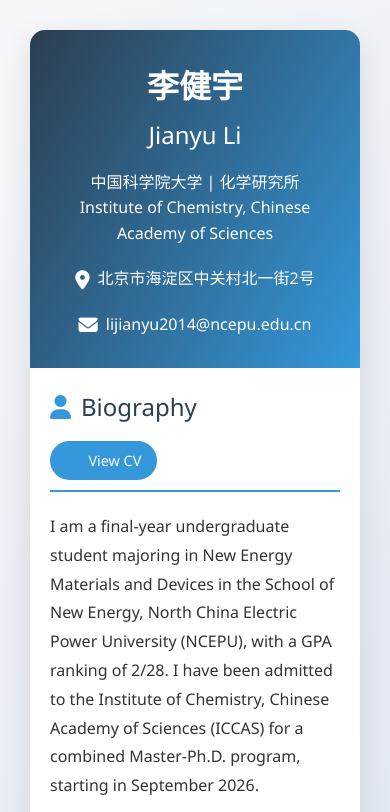
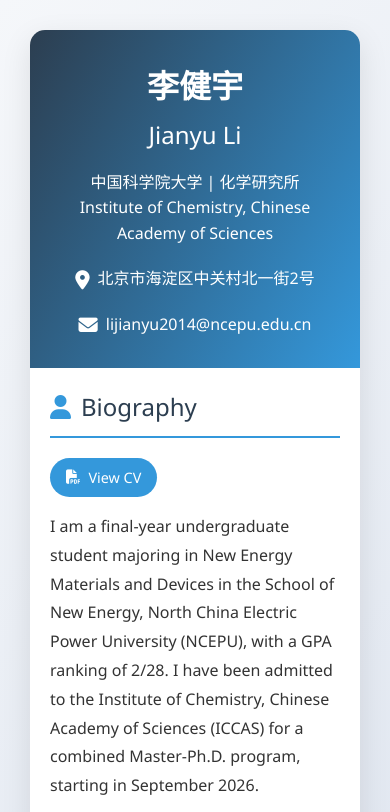
Before and after one commit to Jyli2025/Jyli2025.github.io, a plain HTML site: page index.html in a window 390 px wide. Shown: the top 812 px of the page. Drawn offline with Linux system fonts and the light colour scheme.

Commit message:
Update index.html

```diff
--- a/index.html
+++ b/index.html
@@ -79,15 +79,13 @@
             border-bottom: 2px solid #3498db;
             display: flex;
             align-items: center;
-            justify-content: space-between;
+            gap: 10px;
         }
         .section-title i {
             color: #3498db;
         }
-        .title-content {
-            display: flex;
-            align-items: center;
-            gap: 10px;
+        .cv-link-container {
+            margin-bottom: 15px;
         }
         .cv-link {
             display: inline-flex;
@@ -196,14 +194,6 @@
             .awards-list {
                 grid-template-columns: 1fr;
             }
-            .section-title {
-                flex-direction: column;
-                align-items: flex-start;
-                gap: 15px;
-            }
-            .cv-link {
-                align-self: flex-start;
-            }
         }
     </style>
     <link rel="stylesheet" href="https://cdnjs.cloudflare.com/ajax/libs/font-awesome/6.4.0/css/all.min.css">
@@ -231,14 +221,12 @@
 
         <div class="content">
             <div class="section">
-                <h2 class="section-title">
-                    <div class="title-content">
-                        <i class="fas fa-user"></i> Biography
-                    </div>
-                    <a href="https://Jyli2025.github.io/github_CV.pdf" target="_blank" class="cv-link">
+                <h2 class="section-title"><i class="fas fa-user"></i> Biography</h2>
+                <div class="cv-link-container">
+                    <a href="https://jyli2025.github.io/cv.pdf" target="_blank" class="cv-link">
                         <i class="fas fa-file-pdf"></i> View CV
                     </a>
-                </h2>
+                </div>
                 <p class="bio-text">
                     I am a final-year undergraduate student majoring in New Energy Materials and Devices in the School of New Energy, North China Electric Power University (NCEPU), with a GPA ranking of 2/28. I have been admitted to the Institute of Chemistry, Chinese Academy of Sciences (ICCAS) for a combined Master-Ph.D. program, starting in September 2026.
                 </p>
```
